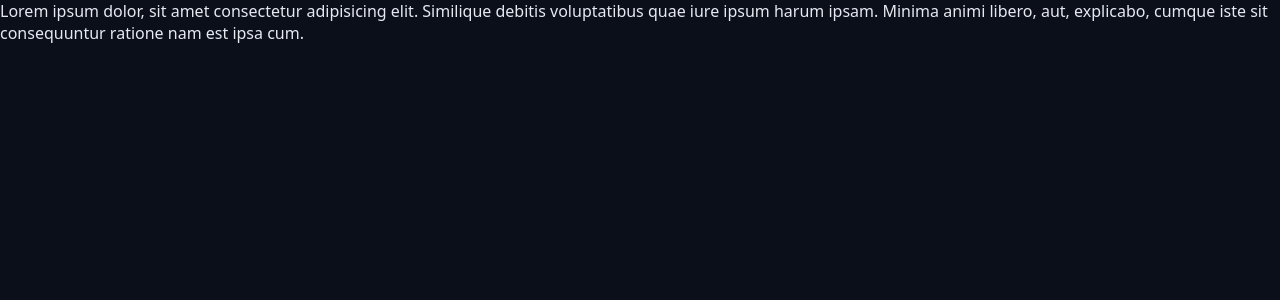
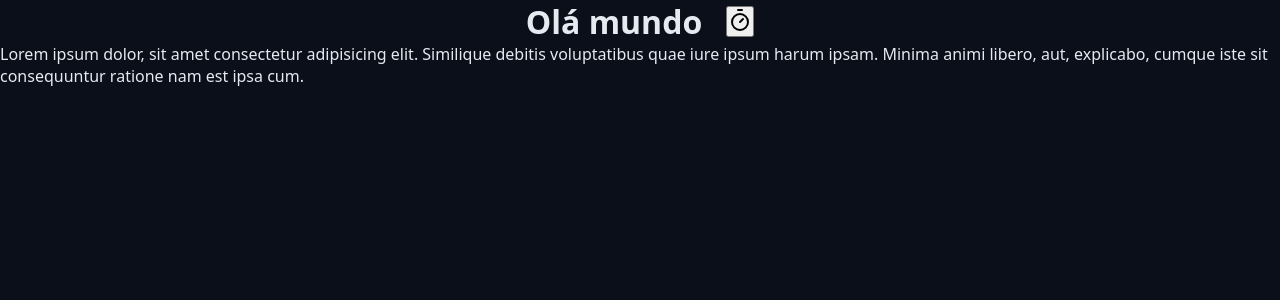
Before and after one commit to mtzamorim/chronos-pomodoros, a React (Vite) app: page / in a window 1280 px wide. Shown: the top 300 px of the page. Built offline with nearby package versions, Linux system fonts and the light colour scheme.

Commit message:
feat: botão com icone para heading

```diff
--- a/src/App.tsx
+++ b/src/App.tsx
@@ -1,3 +1,4 @@
+import { TimerIcon } from 'lucide-react';
 import { Heading } from './components/Heading';
 
 import './styles/global.css';
@@ -6,7 +7,12 @@ import './styles/theme.css';
 export function App() {
   return (
     <>
-      <Heading />
+      <Heading>
+        Olá mundo
+        <button>
+          <TimerIcon />
+        </button>
+      </Heading>
       <p>
         Lorem ipsum dolor, sit amet consectetur adipisicing elit. Similique
         debitis voluptatibus quae iure ipsum harum ipsam. Minima animi libero,
```
